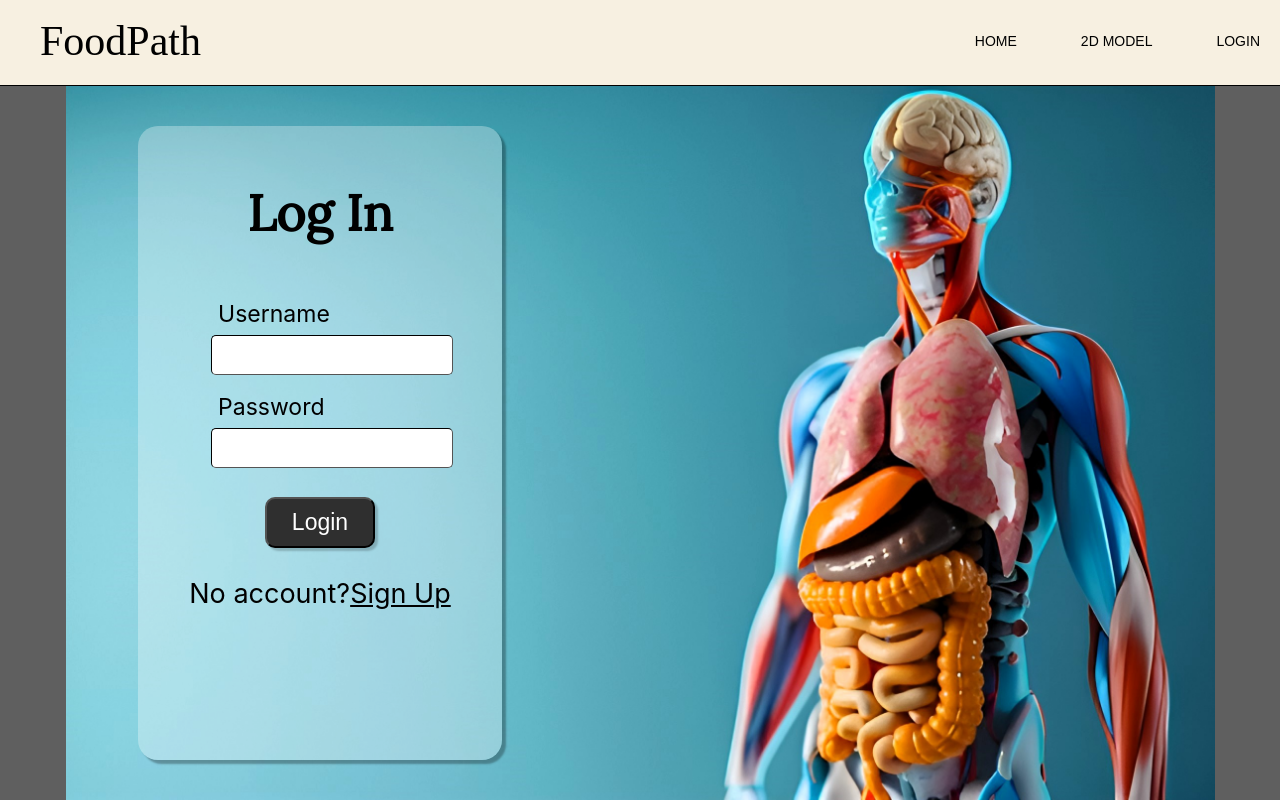
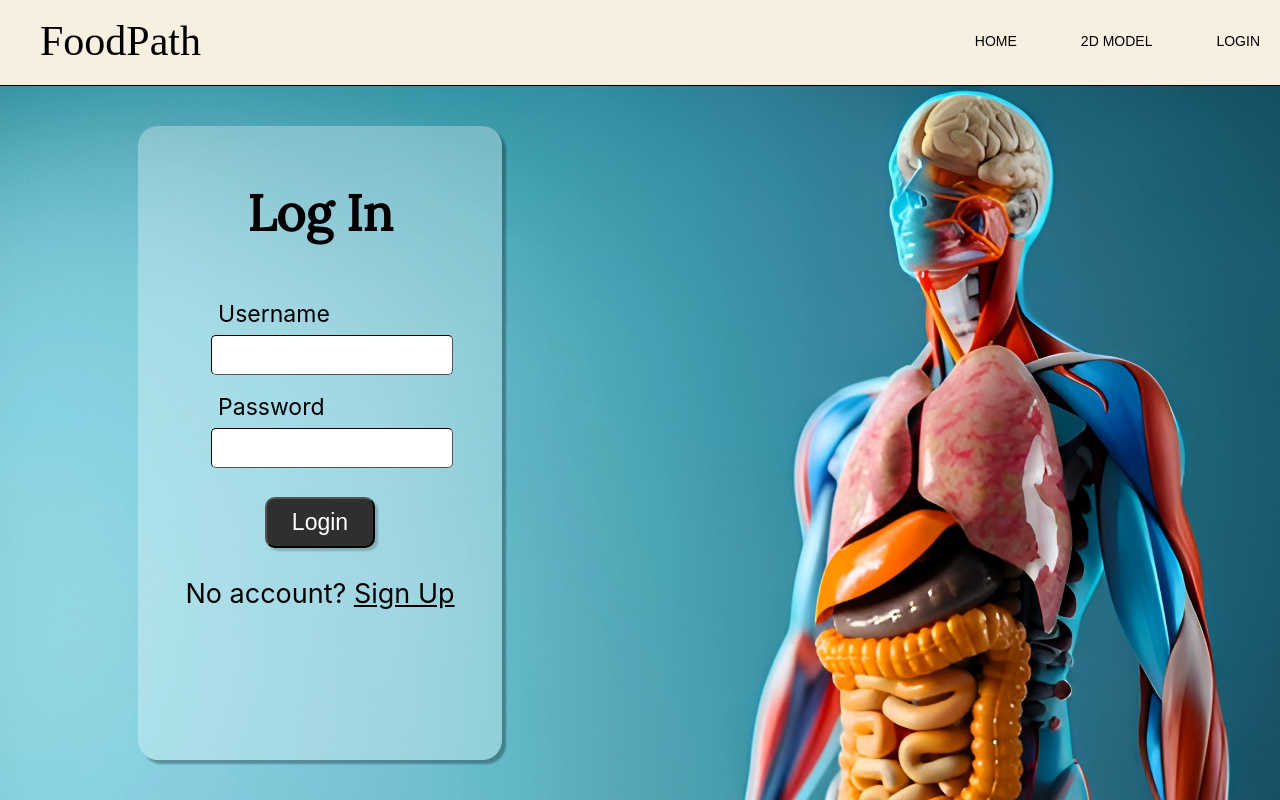
Before and after one commit to nithishgouds/foodpath, a React (Create React App) app in the folder frontend/: page /login in a window 1280 px wide. Built offline with nearby package versions, Linux system fonts and the light colour scheme.

Commit message:
sending request from login to backend

```diff
--- a/frontend/src/loginsignup/login.js
+++ b/frontend/src/loginsignup/login.js
@@ -1,48 +1,8 @@
-import './loginsignup.css';
-import Snavbar from '../homepage/snavbar';
-import { useState } from 'react';
-import BIRDS from ''
-
-export default function Login(){
-
-
-  return(
-    <>
-      <Snavbar/>
-      <div>
-      <div class="loginelements">
-        <div class="emptyspace1">
-        </div>
-        <div class="loginpage">
-          <div class="loginfield">
-            <div class="loginheadtitle">
-              Log In
-            </div>
-            <text class="logintitle">
-              Username
-            </text>
-            <input class="logininput"></input>
-            <text class="logintitle">
-              Password
-            </text>
-            <input class="logininput"></input>
-            <button class="loginbutton">Login</button>
-            <t class="logint"  >No account?<a class="logina" href="/signup">Sign Up</a></t>
-          </div>
-        </div>
-        <div class="emptyspace">
-        </div>
-      </div>
-      </div>
-    </>
-  );
-}
 // import './loginsignup.css';
 // import Snavbar from '../homepage/snavbar';
 // import { useState } from 'react';
 
-
-// export default function (){
+// export default function Login(){
 
 
 //   return(
@@ -55,7 +15,7 @@ export default function Login(){
 //         <div class="loginpage">
 //           <div class="loginfield">
 //             <div class="loginheadtitle">
-//               Create Account
+//               Log In
 //             </div>
 //             <text class="logintitle">
 //               Username
@@ -65,8 +25,8 @@ export default function Login(){
 //               Password
 //             </text>
 //             <input class="logininput"></input>
-//             <button class="loginbutton">Sign Up</button>
-//             <t class="logintitle"  >Go Back to <a class="logina" href="/login">Login</a></t>
+//             <button class="loginbutton">Login</button>
+//             <t class="logint"  >No account?<a class="logina" href="/signup">Sign Up</a></t>
 //           </div>
 //         </div>
 //         <div class="emptyspace">
@@ -76,53 +36,72 @@ export default function Login(){
 //     </>
 //   );
 // }
-// import './loginsignup.css';
-// import Snavbar from '../homepage/snavbar';
-// import { useState } from 'react';
+//------------------------
+import './loginsignup.css';
+import Snavbar from '../homepage/snavbar';
+import { useState } from 'react';
+import React from 'react';
+import Axios from 'axios';
 
-// export default function Login() {
+export default function Login() {
+  const [username,setUsername]=useState("");
+  const [password,setPassword]=useState("");
+  const [isSignup, setIsSignup] = useState(false);
 
-//   const [isSignup, setIsSignup] = useState(false);
+  const toggleMode = () => {
+    setIsSignup(!isSignup);
+  };
 
-//   const toggleMode = () => {
-//     setIsSignup(!isSignup);
-//   };
+  const handleButton = async () => {
+    console.log(username);
+    console.log(password);
+    console.log(isSignup);
+    try{
+    const response = await Axios.post('http://localhost:3001/authRoutes', {
+        pagetype:isSignup,
+        username:username,
+        password:password
+      });
+    }catch(e){
+      console.log(e)
+    }
+  }
 
-//   return (
-//     <>
-//       <Snavbar />
-//       <div>
-//         <div className="loginelements">
-//           <div className="emptyspace1">
-//           </div>
-//           <div className="loginpage">
-//             <div className="loginfield">
-//               <div className="loginheadtitle">
-//                 {isSignup ? 'Create Account' : 'Log In'}
-//               </div>
-//               <label className="logintitle">Username</label>
-//               <input className="logininput" type="text" />
+  return (
+    <>
+      <Snavbar />
+      <div>
+        <div className="loginelements">
+          <div className="emptyspace1">
+          </div>
+          <div className="loginpage" >
+            <div className="loginfield">
+              <div className="loginheadtitle">
+                {isSignup ? 'Create Account' : 'Log In'}
+              </div>
+              <label className="logintitle">Username</label>
+              <input className="logininput" type="text" onChange={(e)=>{setUsername(e.target.value)}} />
 
-//               <label className="logintitle">Password</label>
-//               <input className="logininput" type="password" />
+              <label className="logintitle">Password</label>
+              <input className="logininput" type="password" onChange={(e)=>{setPassword(e.target.value)}}/>
 
-//               <button className="loginbutton">
-//                 {isSignup ? 'Sign Up' : 'Login'}
-//               </button>
+              <button className="loginbutton" onClick={handleButton}>
+                {isSignup ? 'Sign Up' : 'Login'}
+              </button>
 
-//               <div className="logintitle">
-//                 {isSignup ? (
-//                   <>Already have an account? <a className="logina" onClick={toggleMode}>Log In</a></>
-//                 ) : (
-//                   <>No account? <a className="logina" onClick={toggleMode}>Sign Up</a></>
-//                 )}
-//               </div>
-//             </div>
-//           </div>
-//           <div className="emptyspace">
-//           </div>
-//         </div>
-//       </div>
-//     </>
-//   );
-// }
+              <div className="logint">
+                {isSignup ? (
+                  <>Already have an account? <a className="logina" onClick={toggleMode}>Log In</a></>
+                ) : (
+                  <>No account? <a className="logina" onClick={toggleMode}>Sign Up</a></>
+                )}
+              </div>
+            </div>
+          </div>
+          <div className="emptyspace">
+          </div>
+        </div>
+      </div>
+    </>
+  );
+}
--- a/frontend/src/loginsignup/loginsignup.css
+++ b/frontend/src/loginsignup/loginsignup.css
@@ -9,12 +9,12 @@
   height:calc(100vh - 86.5px);
   width:100%;
   background-image:url('./loginbgi_enhanced1.jpg');
-  background-size: contain;
+  background-size: cover;
   background-color:rgba(0,0,0,0.5);
   padding-bottom:0px;
   padding-top: 0px;
   background-repeat: no-repeat;
-  background-position: center  ;
+  background-position: top left  ;
 }
 
 .emptyspace{
@@ -115,7 +115,7 @@
 .logint{
   padding-top:5%;
   font-size: 27px;
-  margin-bottom: 2%;
+  margin-left: 0px;
   text-align: center;
 }
 
--- a/frontend/src/model2d/navbar.js
+++ b/frontend/src/model2d/navbar.js
@@ -1,5 +1,5 @@
-import React, { useState, useEffect } from 'react';
-import { Link } from 'react-router-dom';
+import React, { useState} from 'react';
+// import { Link } from 'react-router-dom';
 import './navbarstyle.css';
 
 const Navbar = () => {
--- a/frontend/src/model2dpage.js
+++ b/frontend/src/model2dpage.js
@@ -1,4 +1,4 @@
-import Navbar from "./model2d/navbar";
+// import Navbar from "./model2d/navbar";
 import Content from "./model2d/content";
 import React from "react";
 import Snavbar from "./homepage/snavbar";
```
Also changed, not shown: frontend/src/navbar/navbar.css (deleted, +0 -15 lines), frontend/src/navbar/navbar.js (deleted, +0 -21 lines).
